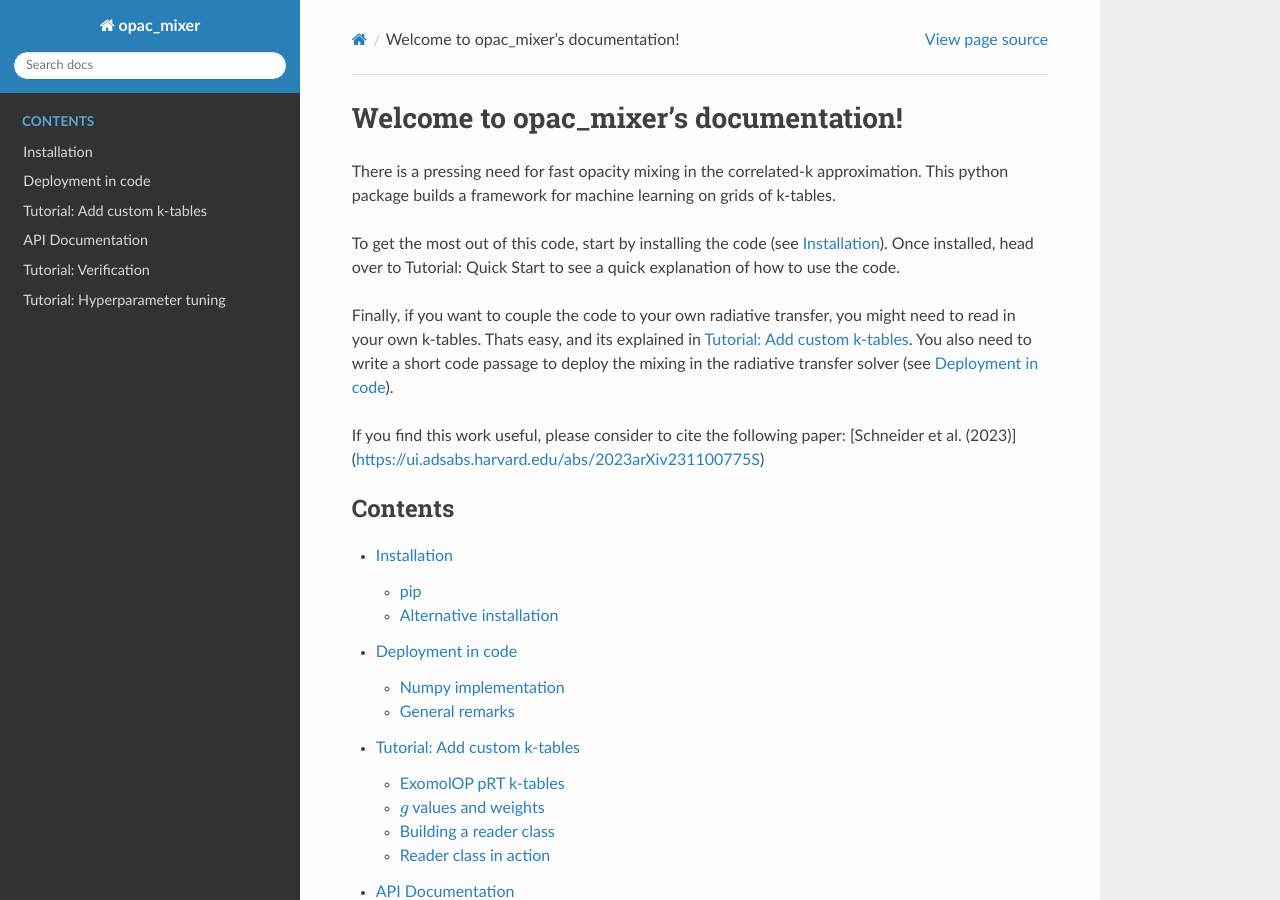
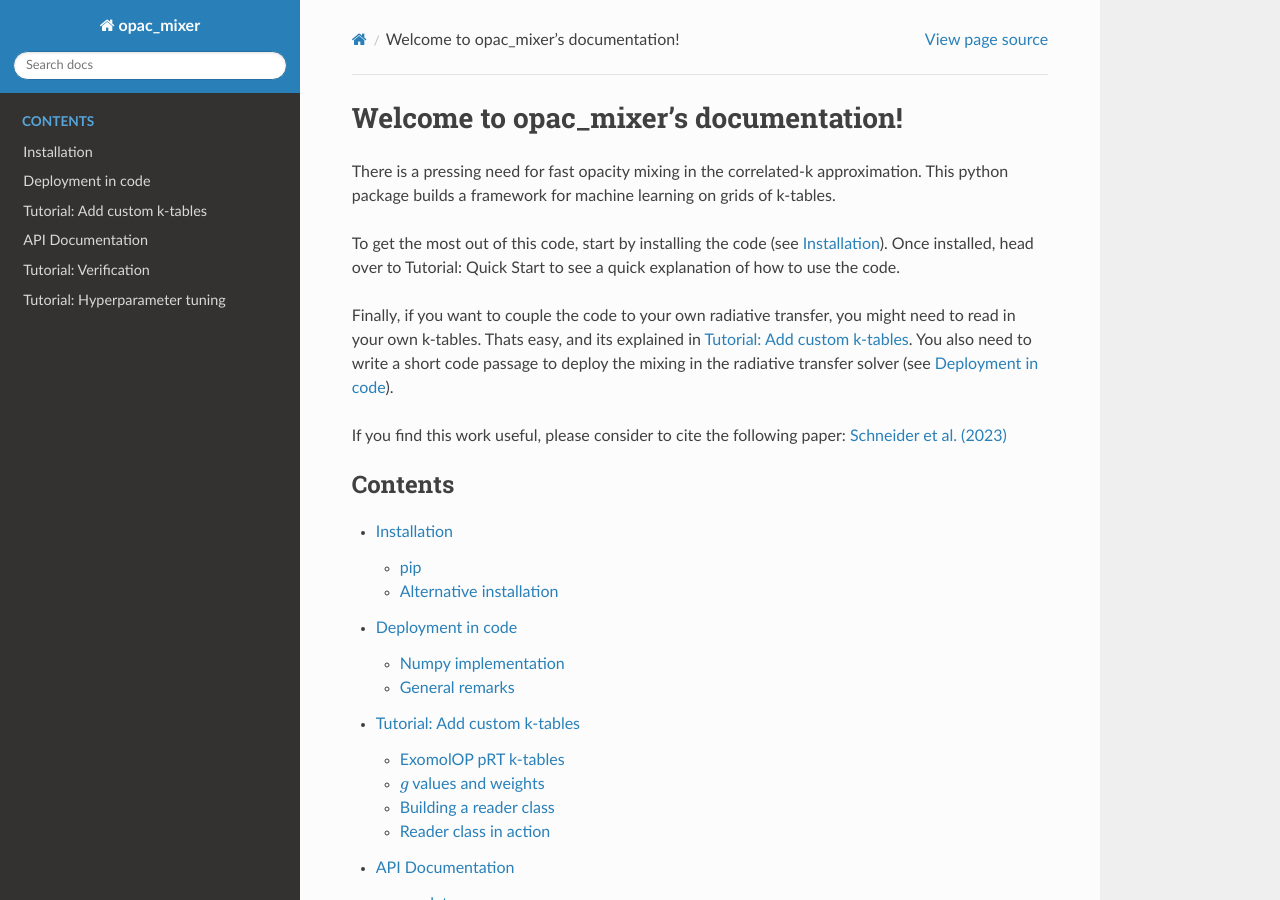
Before and after one commit to AaronDavidSchneider/opacmixer, a Sphinx documentation site: the page built from doc/source/index.rst, in a window 1280 px wide and 900 px high. Built offline with Sphinx 7.4.7 and the Read the Docs theme 2.0.0, drawn with Linux system fonts in a browser that asks for light colours; pages that are not in the unit, such as notebooks, are missing from menus.

Commit message:
fix link

```diff
--- a/doc/source/index.rst
+++ b/doc/source/index.rst
@@ -14,8 +14,8 @@ Once installed, head over to :ref:`Tutorial: Quick Start` to see a quick explana
 Finally, if you want to couple the code to your own radiative transfer, you might need to read in your own k-tables.
 Thats easy, and its explained in :ref:`Tutorial: Add custom k-tables`. You also need to write a short code passage to deploy the mixing in the radiative transfer solver (see :ref:`Deployment in code`).
 
-If you find this work useful, please consider to cite the following paper:
-[Schneider et al. (2023)](https://ui.adsabs.harvard.edu/abs/2023arXiv231100775S)
+If you find this work useful, please consider to cite the following paper: `Schneider et al. (2023) <https://ui.adsabs.harvard.edu/abs/2023arXiv231100775S>`__
+
 
 .. toctree::
    :maxdepth: 0
```
